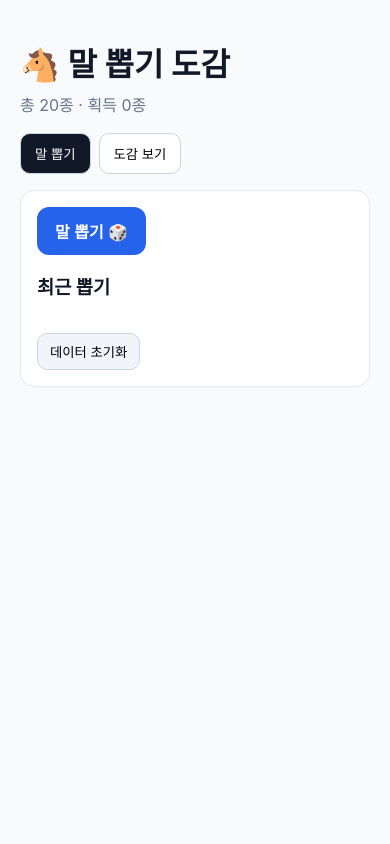
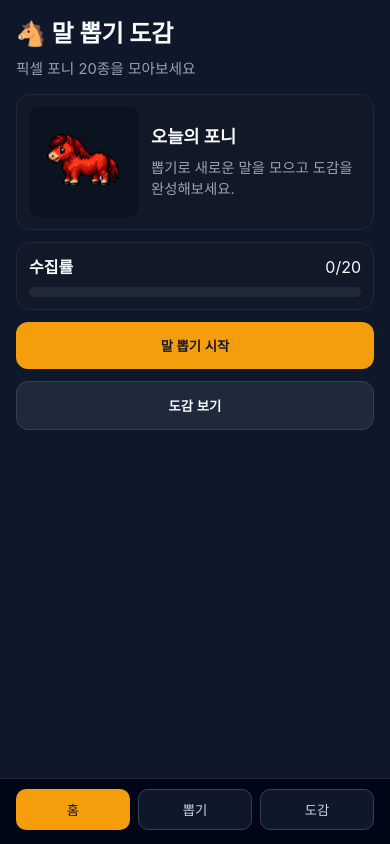
Before and after one commit to Min-92/horse-game, a React (Vite) app: page / in a window 390 px wide. Built offline with nearby package versions, Linux system fonts and the light colour scheme.

Commit message:
Redesign app to mobile-first wireframe with home/draw/collection screens

```diff
--- a/src/App.css
+++ b/src/App.css
@@ -1,105 +1,228 @@
-.container {
-  max-width: 940px;
+.mobile-app {
+  max-width: 420px;
   margin: 0 auto;
-  padding: 20px;
+  min-height: 100vh;
+  background: #0f172a;
+  color: #f8fafc;
+  padding: 16px 16px 88px;
 }
 
-h1 { margin-bottom: 4px; }
-.sub { color: #64748b; margin-top: 0; }
-
-.tabs {
-  display: flex;
-  gap: 8px;
-  margin: 16px 0;
+.top-header h1 {
+  margin: 0;
+  font-size: 1.5rem;
 }
 
-.tabs button {
-  border: 1px solid #cbd5e1;
-  background: #fff;
-  padding: 10px 14px;
-  border-radius: 10px;
-  cursor: pointer;
-}
-.tabs button.active {
-  background: #111827;
-  color: #fff;
+.top-header p {
+  margin: 6px 0 0;
+  color: #94a3b8;
+  font-size: 0.92rem;
 }
 
-.panel {
-  border: 1px solid #e2e8f0;
-  border-radius: 14px;
-  padding: 16px;
-  background: #fff;
+.screen {
+  margin-top: 14px;
+  display: grid;
+  gap: 12px;
 }
 
-.draw-btn {
-  font-size: 1rem;
+.card {
+  border: 1px solid #1f2937;
+  border-radius: 14px;
+  background: #111827;
+  padding: 12px;
+}
+
+.hero-card {
+  display: grid;
+  grid-template-columns: 110px 1fr;
+  gap: 12px;
+  align-items: center;
+}
+
+.hero-card img,
+.result-card img {
+  width: 100%;
+  border-radius: 10px;
+  background: #0b1220;
+}
+
+.hero-card h2,
+.result-card h2 {
+  margin: 0;
+  font-size: 1.1rem;
+}
+
+.hero-card p,
+.hint {
+  margin: 6px 0 0;
+  color: #9ca3af;
+  font-size: 0.9rem;
+}
+
+.progress-head {
+  display: flex;
+  justify-content: space-between;
+  margin-bottom: 8px;
+}
+
+.progress-track {
+  height: 10px;
+  border-radius: 999px;
+  background: #1f2937;
+  overflow: hidden;
+}
+
+.progress-fill {
+  height: 100%;
+  background: linear-gradient(90deg, #22c55e, #f59e0b);
+}
+
+.primary-btn,
+.secondary-btn,
+.danger-btn {
+  border: 0;
+  border-radius: 12px;
+  padding: 14px;
   font-weight: 700;
-  padding: 12px 18px;
-  border-radius: 12px;
-  border: 0;
-  background: #2563eb;
-  color: #fff;
-  cursor: pointer;
+}
+
+.primary-btn {
+  background: #f59e0b;
+  color: #111827;
+}
+
+.secondary-btn {
+  background: #1e293b;
+  color: #f8fafc;
+  border: 1px solid #334155;
+}
+
+.danger-btn {
+  background: #7f1d1d;
+  color: #fee2e2;
 }
 
 .result-card {
-  margin-top: 16px;
-  padding: 12px;
-  border: 1px solid #dbeafe;
-  border-radius: 12px;
-  background: #f8fbff;
+  text-align: center;
 }
 
-.result-card img {
-  width: 100%;
-  max-width: 360px;
-  border-radius: 10px;
+.badge {
+  display: inline-block;
+  margin-top: 8px;
+  padding: 6px 10px;
+  border-radius: 999px;
+  font-size: 0.84rem;
+  font-weight: 700;
 }
 
-.history {
-  padding-left: 18px;
+.badge.new {
+  background: #14532d;
+  color: #bbf7d0;
 }
-.history li {
-  margin: 6px 0;
+
+.badge.dup {
+  background: #3f3f46;
+  color: #e4e4e7;
+}
+
+.history-card h3 {
+  margin: 0 0 8px;
+}
+
+.history-card ul {
+  list-style: none;
+  margin: 0;
+  padding: 0;
+  display: grid;
+  gap: 7px;
+}
+
+.history-card li {
   display: flex;
   justify-content: space-between;
-  gap: 12px;
-}
-.history span {
-  color: #64748b;
-  font-size: 0.9rem;
+  font-size: 0.92rem;
 }
 
-.grid {
+.history-card li time {
+  color: #94a3b8;
+}
+
+.empty {
+  color: #94a3b8;
+}
+
+.filter-tabs {
   display: grid;
-  grid-template-columns: repeat(auto-fill, minmax(160px, 1fr));
-  gap: 12px;
+  grid-template-columns: repeat(3, 1fr);
+  gap: 8px;
+}
+
+.filter-tabs button {
+  padding: 10px 8px;
+  border-radius: 10px;
+  border: 1px solid #334155;
+  background: #111827;
+  color: #cbd5e1;
+}
+
+.filter-tabs button.active {
+  background: #f59e0b;
+  color: #111827;
+  border-color: transparent;
+}
+
+.collection-grid {
+  display: grid;
+  grid-template-columns: repeat(3, minmax(0, 1fr));
+  gap: 10px;
 }
 
 .horse-card {
-  border: 1px solid #e2e8f0;
+  border: 1px solid #1f2937;
+  background: #0b1220;
   border-radius: 12px;
   padding: 8px;
   text-align: center;
 }
+
 .horse-card img {
   width: 100%;
   border-radius: 8px;
 }
-.horse-card.locked img {
-  filter: grayscale(1) brightness(0.6);
-}
+
 .horse-card strong {
   display: block;
-  margin-top: 8px;
+  margin-top: 6px;
+  font-size: 0.82rem;
 }
 
-.reset-btn {
-  margin-top: 12px;
-  background: #f1f5f9;
-  border: 1px solid #cbd5e1;
+.horse-card.locked img {
+  filter: grayscale(1) brightness(0.5);
+}
+
+.bottom-nav {
+  position: fixed;
+  left: 50%;
+  bottom: 0;
+  transform: translateX(-50%);
+  width: min(420px, 100%);
+  display: grid;
+  grid-template-columns: repeat(3, 1fr);
+  gap: 8px;
+  padding: 10px 16px 14px;
+  background: rgba(2, 6, 23, 0.95);
+  border-top: 1px solid #1f2937;
+}
+
+.bottom-nav button {
+  padding: 10px;
   border-radius: 10px;
-  padding: 8px 12px;
-  cursor: pointer;
+  border: 1px solid #334155;
+  background: #0f172a;
+  color: #cbd5e1;
 }
+
+.bottom-nav button.active {
+  background: #f59e0b;
+  color: #111827;
+  border-color: transparent;
+}
--- a/src/App.tsx
+++ b/src/App.tsx
@@ -3,17 +3,29 @@ import './App.css';
 import { HORSES } from './data/horses';
 import { loadHistory, loadOwnedIds, saveHistory, saveOwnedIds, type DrawHistory } from './lib/storage';
 
+type Tab = 'home' | 'draw' | 'collection';
+type CollectionFilter = 'all' | 'owned' | 'locked';
+
 function App() {
-  const [tab, setTab] = useState<'draw' | 'collection'>('draw');
+  const [tab, setTab] = useState<Tab>('home');
+  const [filter, setFilter] = useState<CollectionFilter>('all');
   const [ownedIds, setOwnedIds] = useState<string[]>(() => loadOwnedIds());
   const [history, setHistory] = useState<DrawHistory[]>(() => loadHistory());
   const [lastDrawnId, setLastDrawnId] = useState<string | null>(null);
   const [lastWasNew, setLastWasNew] = useState(false);
 
+  const progress = Math.round((ownedIds.length / HORSES.length) * 100);
+
   const lastDrawnHorse = useMemo(
     () => HORSES.find((h) => h.id === lastDrawnId) ?? null,
     [lastDrawnId],
   );
+
+  const filteredHorses = useMemo(() => {
+    if (filter === 'owned') return HORSES.filter((h) => ownedIds.includes(h.id));
+    if (filter === 'locked') return HORSES.filter((h) => !ownedIds.includes(h.id));
+    return HORSES;
+  }, [filter, ownedIds]);
 
   const drawHorse = () => {
     const picked = HORSES[Math.floor(Math.random() * HORSES.length)];
@@ -44,50 +56,118 @@ function App() {
   };
 
   return (
-    <main className="container">
+    <main className="mobile-app">
+      <header className="top-header">
         <h1>🐴 말 뽑기 도감</h1>
-      <p className="sub">총 {HORSES.length}종 · 획득 {ownedIds.length}종</p>
+        <p>픽셀 포니 20종을 모아보세요</p>
+      </header>
 
-      <div className="tabs">
-        <button className={tab === 'draw' ? 'active' : ''} onClick={() => setTab('draw')}>
-          말 뽑기
+      {tab === 'home' && (
+        <section className="screen">
+          <article className="card hero-card">
+            <img src={lastDrawnHorse?.image ?? HORSES[0].image} alt="대표 말" />
+            <div>
+              <h2>{lastDrawnHorse?.name ?? '오늘의 포니'}</h2>
+              <p>뽑기로 새로운 말을 모으고 도감을 완성해보세요.</p>
+            </div>
+          </article>
+
+          <article className="card progress-card">
+            <div className="progress-head">
+              <strong>수집률</strong>
+              <span>
+                {ownedIds.length}/{HORSES.length}
+              </span>
+            </div>
+            <div className="progress-track">
+              <div className="progress-fill" style={{ width: `${progress}%` }} />
+            </div>
+          </article>
+
+          <button className="primary-btn" onClick={() => setTab('draw')}>
+            말 뽑기 시작
           </button>
-        <button className={tab === 'collection' ? 'active' : ''} onClick={() => setTab('collection')}>
+          <button className="secondary-btn" onClick={() => setTab('collection')}>
             도감 보기
           </button>
-      </div>
+        </section>
+      )}
 
-      {tab === 'draw' ? (
-        <section className="panel">
-          <button className="draw-btn" onClick={drawHorse}>말 뽑기 🎲</button>
-
-          {lastDrawnHorse && (
-            <article className="result-card">
+      {tab === 'draw' && (
+        <section className="screen">
+          <article className="card result-card">
+            {lastDrawnHorse ? (
+              <>
                 <img src={lastDrawnHorse.image} alt={lastDrawnHorse.name} />
                 <h2>{lastDrawnHorse.name}</h2>
-              <p>{lastWasNew ? '새로운 말을 획득했습니다!' : '이미 보유한 말입니다.'}</p>
+                <p className={`badge ${lastWasNew ? 'new' : 'dup'}`}>
+                  {lastWasNew ? '신규 획득!' : '중복 획득'}
+                </p>
+              </>
+            ) : (
+              <>
+                <img src={HORSES[0].image} alt="기본 말" />
+                <h2>아직 뽑은 말이 없어요</h2>
+                <p className="hint">아래 버튼으로 첫 뽑기를 진행해보세요.</p>
+              </>
+            )}
           </article>
-          )}
 
+          <button className="primary-btn" onClick={drawHorse}>
+            한 번 뽑기 🎲
+          </button>
+
+          <article className="card history-card">
             <h3>최근 뽑기</h3>
-          <ul className="history">
-            {history.slice(0, 8).map((h, i) => {
+            <ul>
+              {history.slice(0, 5).map((h, i) => {
                 const horse = HORSES.find((x) => x.id === h.id);
                 if (!horse) return null;
                 return (
                   <li key={`${h.drawnAt}-${i}`}>
-                  {horse.name}
-                  <span>{new Date(h.drawnAt).toLocaleString('ko-KR')}</span>
+                    <span>{horse.name}</span>
+                    <time>{new Date(h.drawnAt).toLocaleTimeString('ko-KR')}</time>
                   </li>
                 );
               })}
+              {history.length === 0 && <li className="empty">아직 기록이 없습니다.</li>}
             </ul>
+          </article>
 
-          <button className="reset-btn" onClick={resetData}>데이터 초기화</button>
+          <button className="danger-btn" onClick={resetData}>
+            데이터 초기화
+          </button>
         </section>
-      ) : (
-        <section className="grid panel">
-          {HORSES.map((horse) => {
+      )}
+
+      {tab === 'collection' && (
+        <section className="screen">
+          <article className="card progress-card">
+            <div className="progress-head">
+              <strong>도감 진행도</strong>
+              <span>
+                {ownedIds.length}/{HORSES.length}
+              </span>
+            </div>
+            <div className="progress-track">
+              <div className="progress-fill" style={{ width: `${progress}%` }} />
+            </div>
+          </article>
+
+          <div className="filter-tabs">
+            <button className={filter === 'all' ? 'active' : ''} onClick={() => setFilter('all')}>
+              전체
+            </button>
+            <button className={filter === 'owned' ? 'active' : ''} onClick={() => setFilter('owned')}>
+              획득
+            </button>
+            <button className={filter === 'locked' ? 'active' : ''} onClick={() => setFilter('locked')}>
+              미획득
+            </button>
+          </div>
+
+          <section className="collection-grid">
+            {filteredHorses.map((horse) => {
               const owned = ownedIds.includes(horse.id);
               return (
                 <article key={horse.id} className={`horse-card ${owned ? 'owned' : 'locked'}`}>
@@ -97,7 +177,20 @@ function App() {
               );
             })}
           </section>
+        </section>
       )}
+
+      <nav className="bottom-nav">
+        <button className={tab === 'home' ? 'active' : ''} onClick={() => setTab('home')}>
+          홈
+        </button>
+        <button className={tab === 'draw' ? 'active' : ''} onClick={() => setTab('draw')}>
+          뽑기
+        </button>
+        <button className={tab === 'collection' ? 'active' : ''} onClick={() => setTab('collection')}>
+          도감
+        </button>
+      </nav>
     </main>
   );
 }
```
Lines whose indentation alone changed are shown as unchanged.
